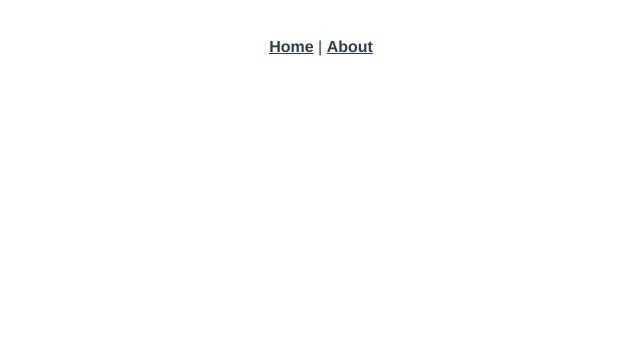
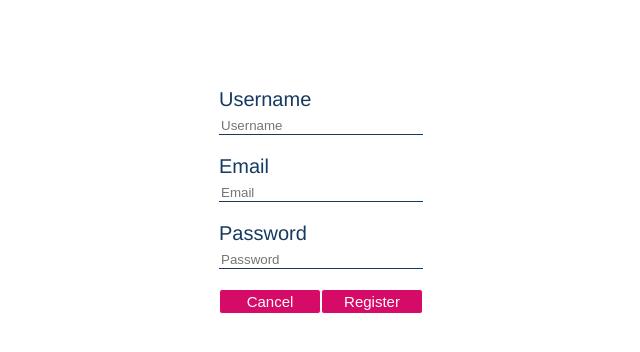
Before and after one commit to miker1423/arch_project, a Vue app in the folder front/: page /register in a window 1280 px wide. Shown: the top 352 px of the page, without its empty margins (319-959 px from the left). Built offline with nearby package versions, Linux system fonts and the light colour scheme.

Commit message:
Structure of Home, Register and Login views

```diff
--- a/front/src/App.vue
+++ b/front/src/App.vue
@@ -1,8 +1,7 @@
 <template>
   <div id="app">
     <div id="nav">
-      <router-link to="/">Home</router-link> |
-      <router-link to="/about">About</router-link>
+      <!--<router-link to="/">Home</router-link>-->
     </div>
     <router-view/>
   </div>
--- a/front/src/components/HelloWorld.vue
+++ b/front/src/components/HelloWorld.vue
@@ -1,4 +1,4 @@
-<template>
+<!-- <template>
   <div class="hello">
     <h1>{{ msg }}</h1>
     <p>
@@ -37,7 +37,7 @@ import { Component, Prop, Vue } from 'vue-property-decorator';
 export default class HelloWorld extends Vue {
   @Prop() private msg!: string;
 }
-</script>
+</script>-->
 
 <!-- Add "scoped" attribute to limit CSS to this component only -->
 <style scoped lang="scss">
--- a/front/src/router.ts
+++ b/front/src/router.ts
@@ -1,6 +1,9 @@
 import Vue from 'vue';
 import Router from 'vue-router';
 import Home from './views/Home.vue';
+import Login from './views/Login.vue';
+import Register from './views/Register.vue';
+import MainDashboard from './views/MainDashboard.vue';
 
 Vue.use(Router);
 
@@ -14,12 +17,19 @@ export default new Router({
       component: Home,
     },
     {
-      path: '/about',
-      name: 'about',
-      // route level code-splitting
-      // this generates a separate chunk (about.[hash].js) for this route
-      // which is lazy-loaded when the route is visited.
-      component: () => import(/* webpackChunkName: "about" */ './views/About.vue'),
+      path: '/login',
+      name: 'login',
+      component: Login,
+    },
+    {
+      path: '/register',
+      name: 'register',
+      component: Register,
+    },
+    {
+      path: '/maindashboard',
+      name: 'maindashboard',
+      component: MainDashboard,
     },
   ],
 });
--- a/front/src/views/About.vue
+++ b/front/src/views/About.vue
@@ -1,5 +1,55 @@
 <template>
   <div class="about">
-    <h1>This is an about page</h1>
+    <p>Username</p>
+    <input class="username" placeholder="Username"></input>
+
+    <p>Password</p>
+    <input class="password" placeholder="Password"></input>
+    <br>
+
+    <div class="buttons">
+      <button class="cancel"><router-link to="/">Cancel</router-link></button>
+      <button class="login">Login</button>
+    </div>
   </div>
 </template>
+
+<style scoped lang="scss">
+  div.about {
+    text-align: center;
+    display: inline-block;
+  }
+
+  div.about p {
+    margin-bottom: 5px;
+    text-align: left;
+    color: #163a61;
+    font-size: 20px;
+  }
+
+  div.about input {
+    border: none;
+    width: 200px;
+    border-bottom: 1px solid #163a61;
+  }
+
+  div.about div.buttons {
+    margin-top: 20px;
+  }
+
+  div.about div.buttons button {
+    background: #d60a67;
+    color: white;
+    font-family: sans-serif;
+    border: 1px solid #fff;
+    border-radius: 3px;
+    font-size: 15px;
+    width: 50%;
+    height: 25px;
+  }
+
+  div.about div.buttons button a {
+    color: white;
+    text-decoration: none;
+  }
+</style>
--- a/front/src/views/Home.vue
+++ b/front/src/views/Home.vue
@@ -1,18 +1,32 @@
 <template>
   <div class="home">
-    <img alt="Vue logo" src="../assets/logo.png">
-    <HelloWorld msg="Welcome to Your Vue.js + TypeScript App"/>
+    <h2>Welcome to Task Manager System</h2>
+    <button class="login"><router-link to="/login">Login</router-link></button>
+    <button class="register"><router-link to="/register">Register</router-link></button>
   </div>
 </template>
 
-<script lang="ts">
-import { Component, Vue } from 'vue-property-decorator';
-import HelloWorld from '@/components/HelloWorld.vue'; // @ is an alias to /src
+<style scoped lang="scss">
+div.home h2 {
+    font-family: sans-serif;
+    font-size: 45px;
+}
 
-@Component({
-  components: {
-    HelloWorld,
-  },
-})
-export default class Home extends Vue {}
-</script>
+div.home button {
+    background: #d60a67;
+    color: white;
+    font-family: sans-serif;
+    border: 1px solid #fff;
+    border-radius: 3px;
+    font-size: 20px;
+    width: 25%;
+    height: 35px;
+    margin-right: 10px;
+}
+
+div.home button a {
+    color: white;
+    text-decoration: none;
+}
+
+</style>
--- /dev/null
+++ b/front/src/views/Login.vue
@@ -0,0 +1,55 @@
+<template>
+  <div class="login">
+    <p>Username</p>
+    <input class="username" placeholder="Username"></input>
+
+    <p>Password</p>
+    <input type="password" class="password" placeholder="Password"></input>
+    <br>
+
+    <div class="buttons">
+      <button class="cancel-button"><router-link to="/">Cancel</router-link></button>
+      <button class="login-button"><router-link to="/maindashboard">Login</router-link></button>
+    </div>
+  </div>
+</template>
+
+<style scoped lang="scss">
+  div.login {
+    text-align: center;
+    display: inline-block;
+  }
+
+  div.login p {
+    margin-bottom: 5px;
+    text-align: left;
+    color: #163a61;
+    font-size: 20px;
+  }
+
+  div.login input {
+    border: none;
+    width: 200px;
+    border-bottom: 1px solid #163a61;
+  }
+
+  div.login div.buttons {
+    margin-top: 20px;
+  }
+
+  div.login div.buttons button {
+    background: #d60a67;
+    color: white;
+    font-family: sans-serif;
+    border: 1px solid #fff;
+    border-radius: 3px;
+    font-size: 15px;
+    width: 50%;
+    height: 25px;
+  }
+
+  div.login div.buttons button a {
+    color: white;
+    text-decoration: none;
+  }
+</style>
--- /dev/null
+++ b/front/src/views/MainDashboard.vue
@@ -0,0 +1,31 @@
+<template>
+  <div class="main-dashboard">
+    <h2>Welcome, username</h2>
+
+    <button class="home-button"><router-link to="/">Home</router-link></button>
+  </div>
+</template>
+
+<style scoped lang="scss">
+div.main-dashboard h2 {
+    font-family: sans-serif;
+    font-size: 45px;
+}
+
+div.main-dashboard button {
+    background: #d60a67;
+    color: white;
+    font-family: sans-serif;
+    border: 1px solid #fff;
+    border-radius: 3px;
+    font-size: 20px;
+    width: 25%;
+    height: 35px;
+    margin-right: 10px;
+}
+
+div.main-dashboard button a {
+    color: white;
+    text-decoration: none;
+}
+</style>
--- /dev/null
+++ b/front/src/views/Register.vue
@@ -0,0 +1,58 @@
+<template>
+  <div class="register">
+      <p>Username</p>
+      <input class="username" placeholder="Username"></input>
+
+      <p>Email</p>
+      <input class="email" placeholder="Email"></input>
+
+      <p>Password</p>
+      <input type="password" class="password" placeholder="Password"></input>
+      <br>
+
+      <div class="buttons">
+        <button class="cancel-button"><router-link to="/">Cancel</router-link></button>
+        <button class="register-button"><router-link to="/maindashboard">Register</router-link></button>
+      </div>
+  </div>
+</template>
+
+<style scoped lang="scss">
+  div.register {
+    text-align: center;
+    display: inline-block;
+  }
+
+  div.register p {
+    margin-bottom: 5px;
+    text-align: left;
+    color: #163a61;
+    font-size: 20px;
+  }
+
+  div.register input {
+    border: none;
+    width: 200px;
+    border-bottom: 1px solid #163a61;
+  }
+
+  div.register div.buttons {
+    margin-top: 20px;
+  }
+
+  div.register div.buttons button {
+    background: #d60a67;
+    color: white;
+    font-family: sans-serif;
+    border: 1px solid #fff;
+    border-radius: 3px;
+    font-size: 15px;
+    width: 50%;
+    height: 25px;
+  }
+
+   div.register div.buttons button a {
+    color: white;
+    text-decoration: none;
+  }
+</style>
```
Also changed, not shown: 1 other file (tests, documents, lock files or other folders).
